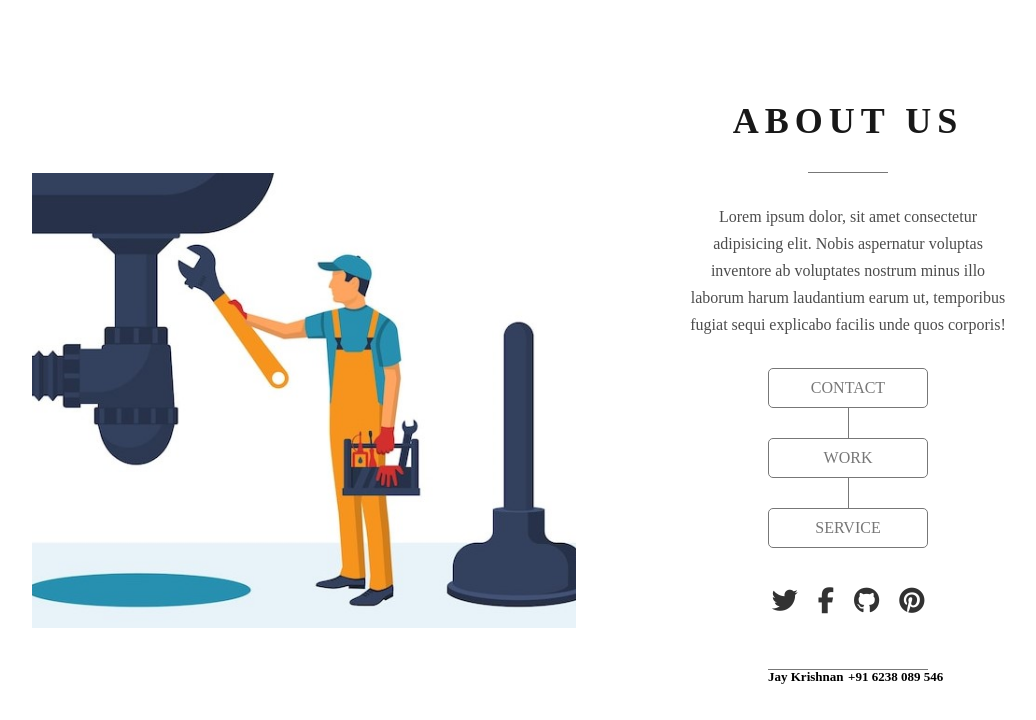
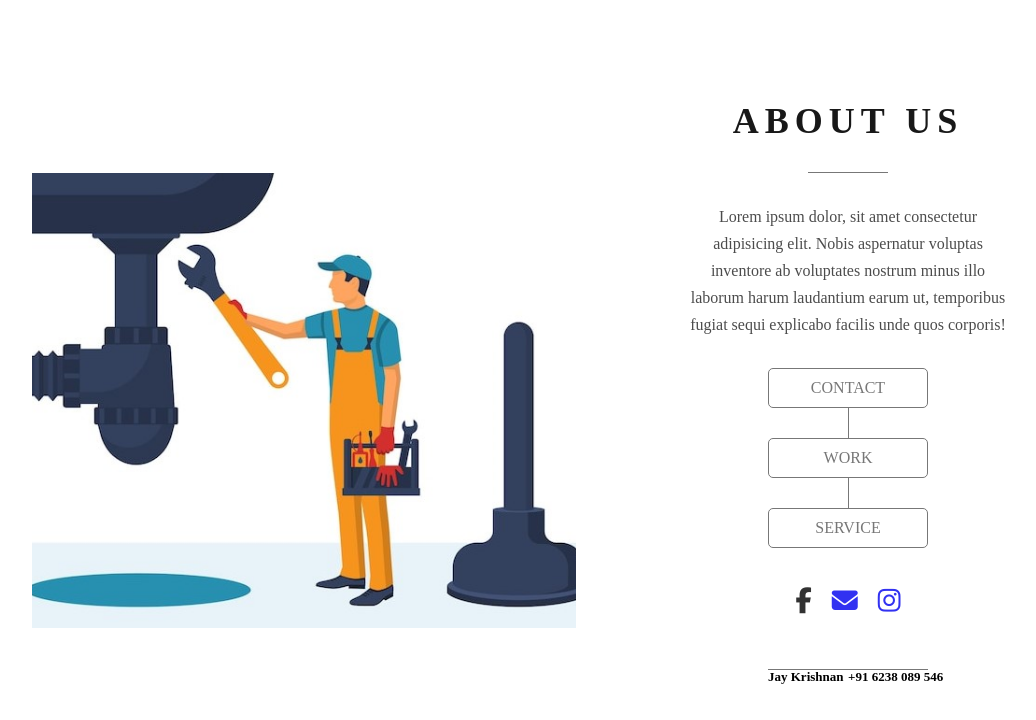
Before and after one commit to Sayanezrin/REPARO, a plain HTML site: page About.html in a window 1280 px wide. Shown: the whole page, without its empty margins (64-1100 px from the left). Drawn offline with Linux system fonts and the light colour scheme.

Commit message:
Update About.html

```diff
--- a/About.html
+++ b/About.html
@@ -34,17 +34,18 @@
 
 
                 <ul class = "icons">
-                    <li>
-                        <i class = "fa fa-twitter"></i>
-                    </li>
-                    <li>
+                   <li>
                         <i class = "fa fa-facebook"></i>
                     </li>
                     <li>
-                        <i class = "fa fa-github"></i>
+                        <a href="mailto:info.thereparo.in@gmail.com">
+                        <i class = "fa fa-envelope"></i>
+                        </a>
                     </li>
                     <li>
-                        <i class = "fa fa-pinterest"></i>
+                        <a href="https://www.instagram.com/thereparo.in?igsh=MXNjNWhoZGN2bjl0bQ%3D%3D&utm_source=qr">
+                        <i class = "fa fa-instagram"></i>
+                        </a>
                     </li>
                 </ul>
                 <div class="details">
```
